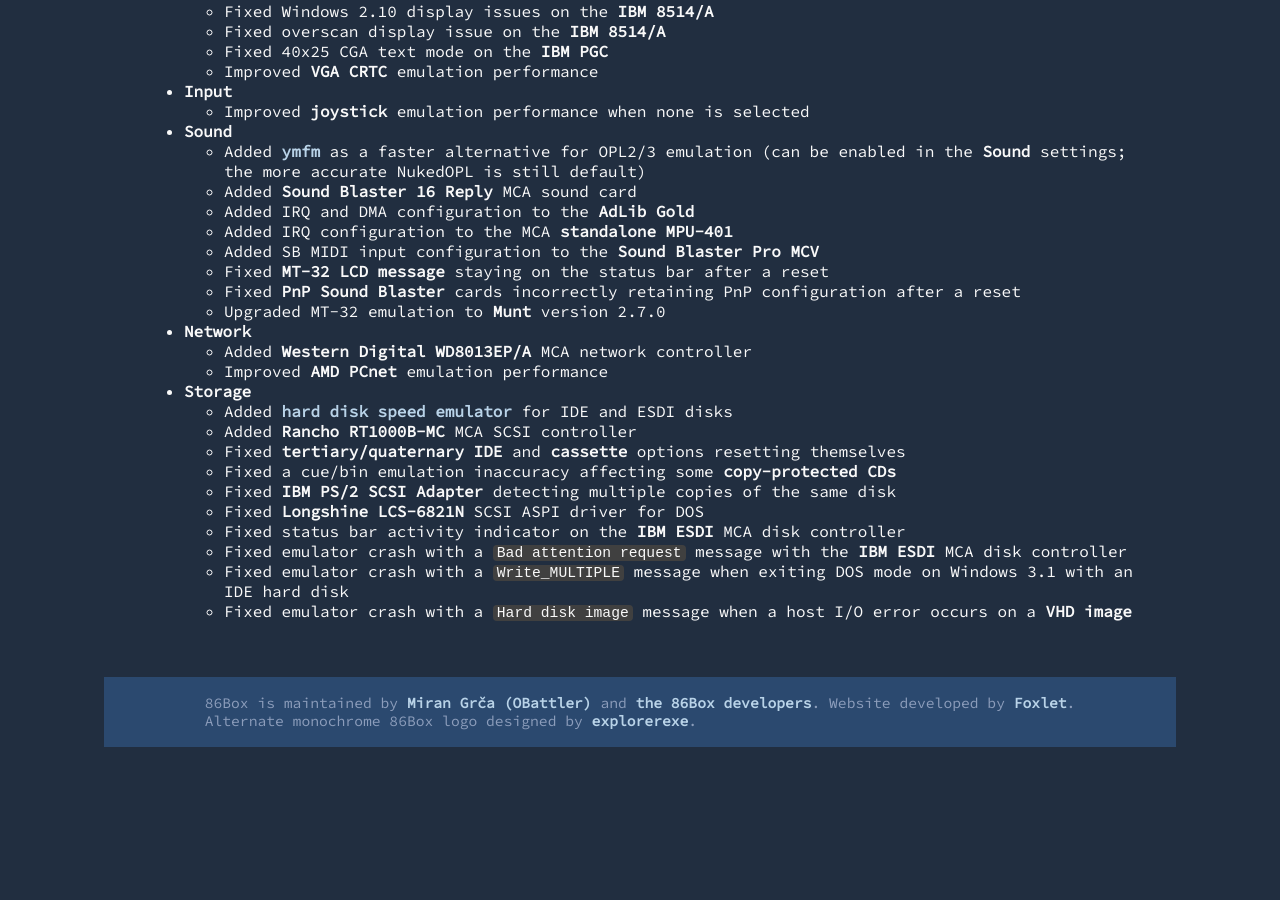
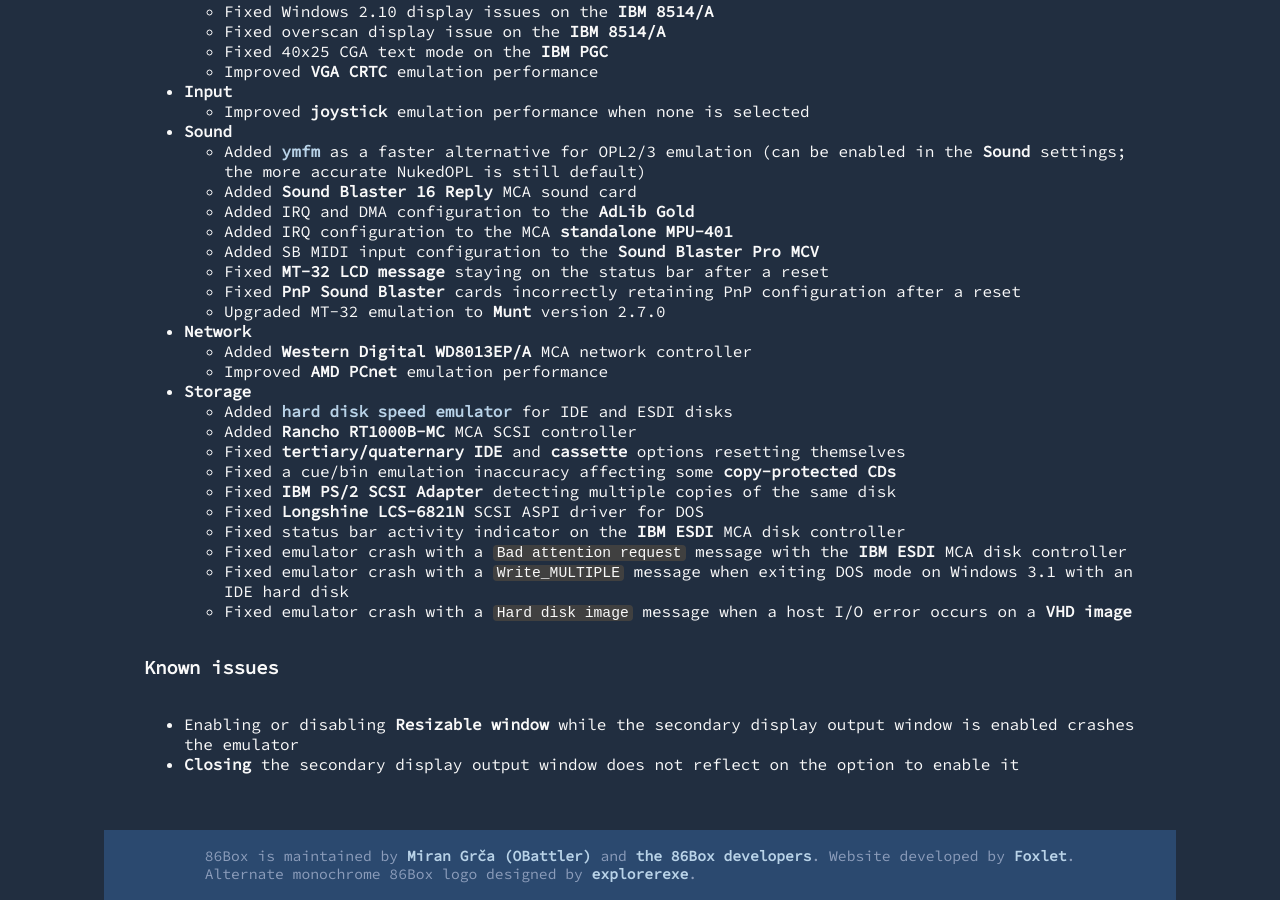
Before and after one commit to 86Box/86box.github.io, a Jekyll site: the page built from _posts/2022-07-31-86box-v3-7.md, in a window 1280 px wide and 900 px high, scrolled down 3034 px. Built offline with Jekyll 4.4.1, drawn with Linux system fonts in a browser that asks for light colours; before the commit the page ends 3781 px from its top, so only the background shows below that.

Commit message:
Add v3.7 known issues

```diff
--- a/_posts/2022-07-31-86box-v3-7.md
+++ b/_posts/2022-07-31-86box-v3-7.md
@@ -113,3 +113,8 @@
   * Fixed emulator crash with a `Bad attention request` message with the **IBM ESDI** MCA disk controller
   * Fixed emulator crash with a `Write_MULTIPLE` message when exiting DOS mode on Windows 3.1 with an IDE hard disk
   * Fixed emulator crash with a `Hard disk image` message when a host I/O error occurs on a **VHD image**
+
+### Known issues
+
+* Enabling or disabling **Resizable window** while the secondary display output window is enabled crashes the emulator
+* **Closing** the secondary display output window does not reflect on the option to enable it
```
